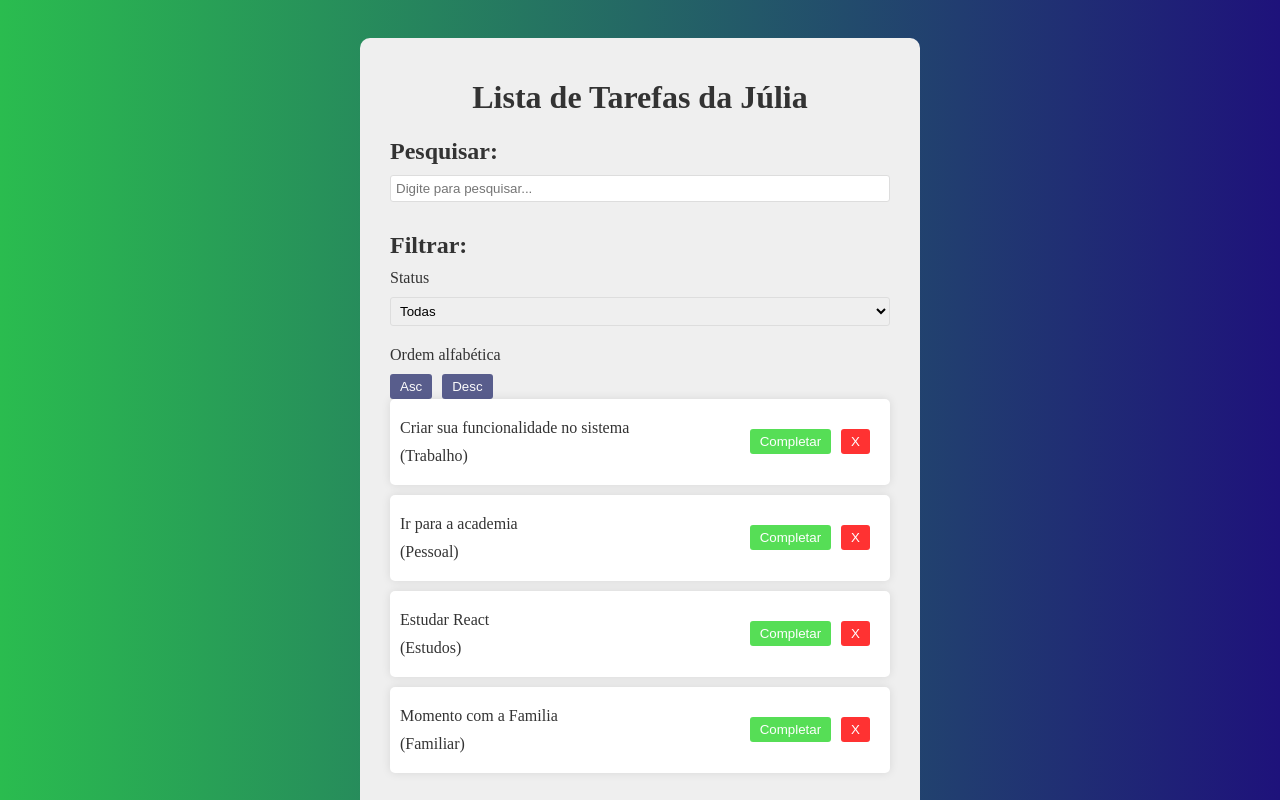
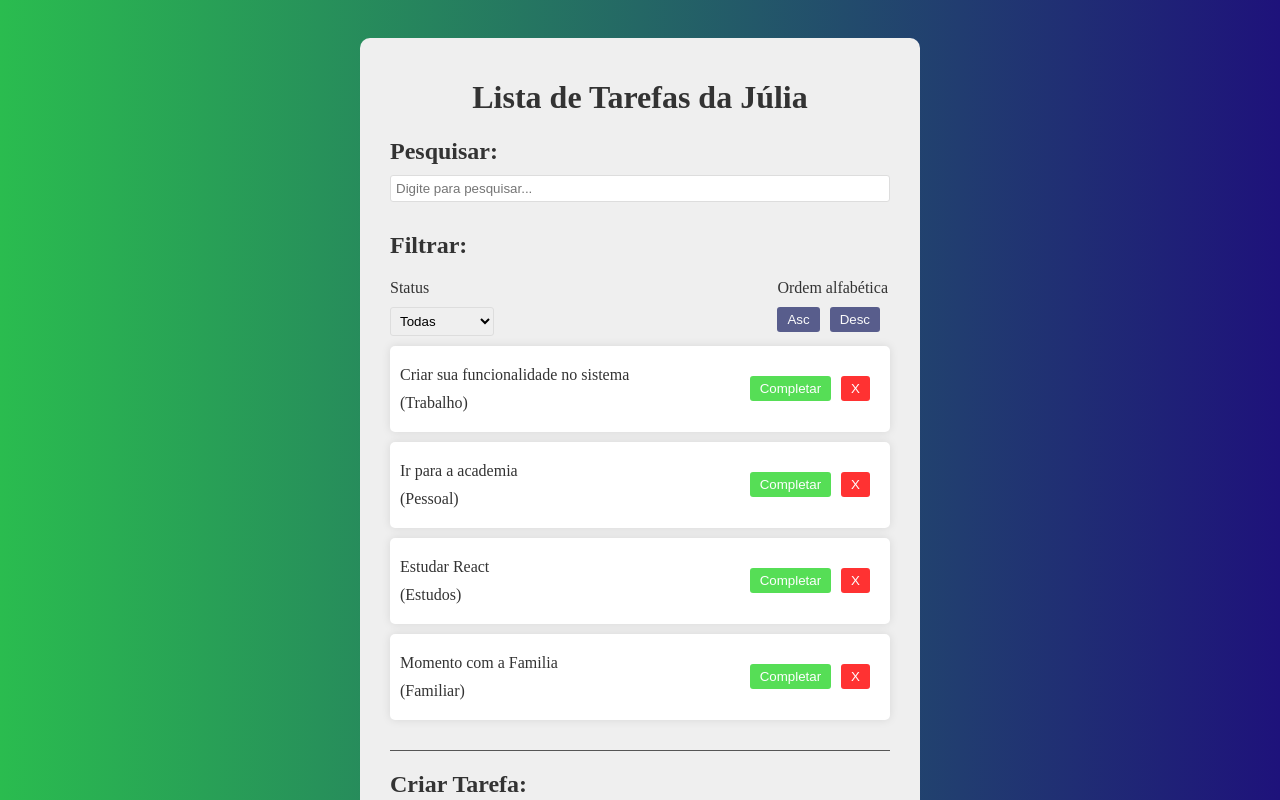
Before and after one commit to JuliaaNasc/List-Tarefas-React, a React (Vite) app: page / in a window 1280 px wide. Shown: the top 800 px of the page. Built offline with nearby package versions, Linux system fonts and the light colour scheme.

Commit message:
Atualizando layout

```diff
--- a/src/App.css
+++ b/src/App.css
@@ -83,3 +83,8 @@ input, select{
   border-radius: 3px;
   width: 100%;
 }
+
+.filter-options{
+  display: flex;
+  justify-content: space-between;
+}
```
